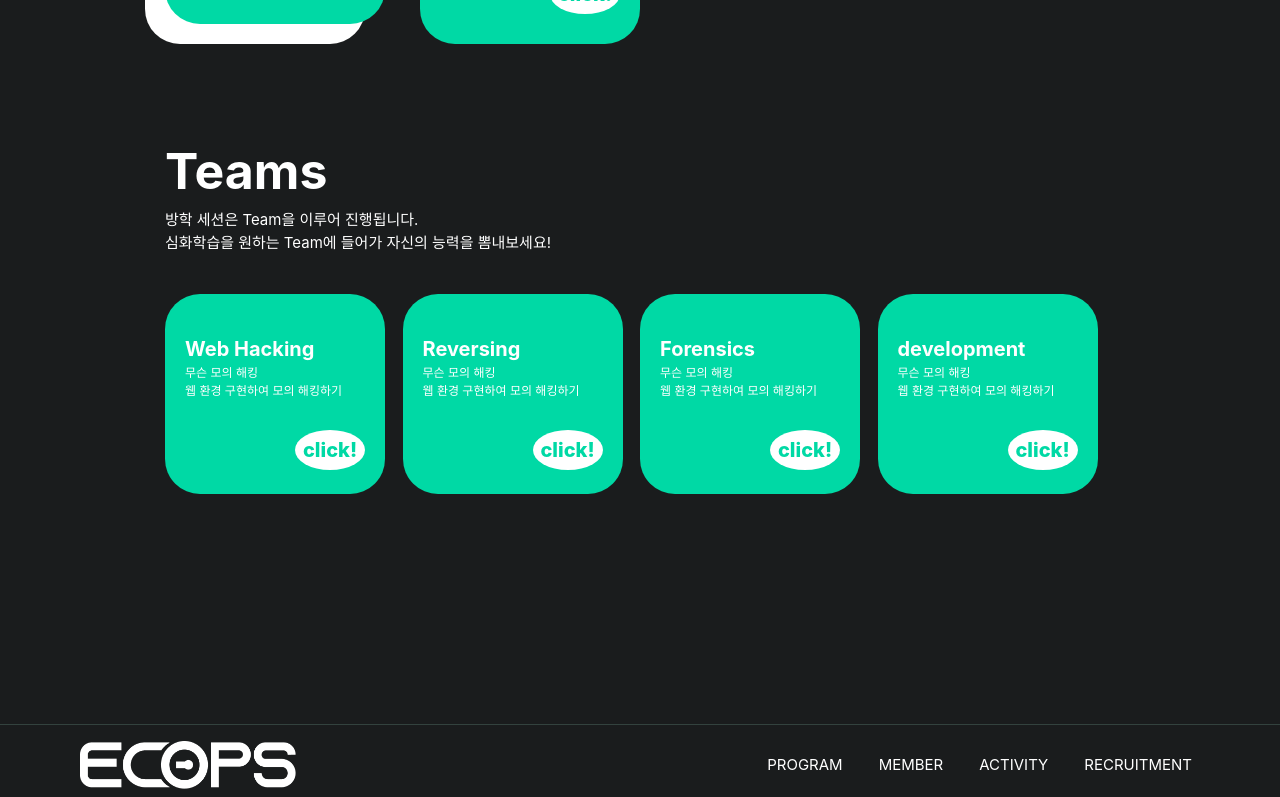
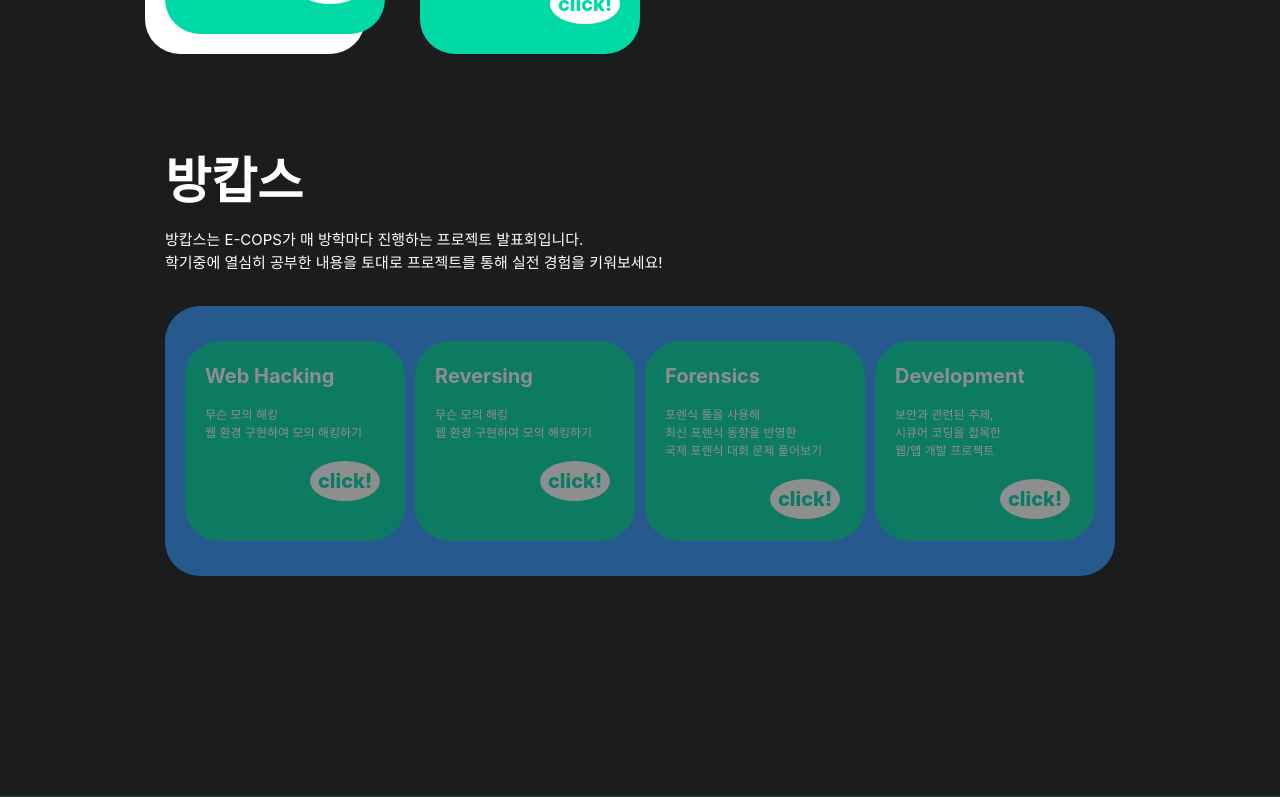
Before and after one commit to E-COPS/webv2_front, a React (Create React App) app: page /activity in a window 1280 px wide. Shown: the part 537-1334 px from the top of the page. Built offline with nearby package versions, Linux system fonts and the light colour scheme; a web font is replaced by a local one.

Commit message:
[Design] Main and Activity

```diff
--- a/package.json
+++ b/package.json
@@ -27,7 +27,6 @@
     "test": "react-scripts test",
     "eject": "react-scripts eject",
     "heroku-postbuild": "npm run build"
-
   },
   "eslintConfig": {
     "extends": [
@@ -46,5 +45,8 @@
       "last 1 firefox version",
       "last 1 safari version"
     ]
+  },
+  "devDependencies": {
+    "tailwindcss": "^3.2.7"
   }
 }
--- a/src/routes/Activity.js
+++ b/src/routes/Activity.js
@@ -5,95 +5,86 @@ import ActivityButton from '../components/ActivityButton';
 import ProfileBox from '../components/ProfileBox';
 import { useMediaQuery } from 'react-responsive';
 
-
-function Activity(){
-  const isNormal = useMediaQuery({minWidth: 319});
+function Activity() {
+  const isNormal = useMediaQuery({ minWidth: 319 });
   return (
     <body>
-    {isNormal?
+      {isNormal ? (
         <>
           <header>
-        <NavBar/>
+            <NavBar />
           </header>
           <main className={styles.mainContainer}>
             <div className={styles.contentContainer}>
               <div className={styles.columnContainer}>
-          <text className={styles.titleText}>
-            Sessions
-          </text>
+                <text className={styles.titleText}>Sessions</text>
                 <text className={styles.contentText}>
-            E-COPS의 정규 세션은 Beginner Track과 Challenger Track으로 나뉘어서 이루어집니다.<br></br>자유롭게 선택해 보세요.
+                  E-COPS의 정규 세션은 Beginner Track과 Challenger Track으로 나뉘어서 이루어집니다.<br></br>
+                  자신의 실력에 맞게 맞춤형 보안 경험을 쌓아보세요.
                 </text>
                 <div className={styles.rowContainer1}>
                   <div className={styles.mintWhiteContainer}>
                     <div className={styles.whiteBox}></div>
                     <div className={styles.mintBox1}>
-                <text className={styles.boxText}>
-                  Beginner Track
-                </text>
+                      <text className={styles.boxText}>Beginner Track</text>
                       <div className={styles.clickButton}>
-                <ActivityButton url='/Beginner'/>
+                        <ActivityButton url="/activity/Beginner" />
                       </div>
                     </div>
                   </div>
                   <div className={styles.mintBox1c}>
-              <text className={styles.boxText}>
-                Challenger Track
-              </text>
+                    <text className={styles.boxText}>Challenger Track</text>
                     <div className={styles.clickButton}>
-                <ActivityButton url='/Challenger'/>
+                      <ActivityButton url="/activity/Challenger" />
                     </div>
                   </div>
                 </div>
-          <text className={styles.titleText}>
-              Teams
-          </text>
+                <text className={styles.titleText}>방캅스</text>
                 <text className={styles.contentText}>
-          방학 세션은 Team을 이루어 진행됩니다. <br></br>심화학습을 원하는 Team에 들어가 자신의 능력을 뽐내보세요!
+                  방캅스는 E-COPS가 매 방학마다 진행하는 프로젝트 발표회입니다. <br />
+                  학기중에 열심히 공부한 내용을 토대로 프로젝트를 통해 실전 경험을 키워보세요!
                 </text>
                 <div className={styles.rowContainer2}>
                   <div className={styles.mintBox2}>
-              <text className={styles.boxText}>
-                Web Hacking
-              </text>
+                    <text className={styles.boxText}>Web Hacking</text>
                     <text className={styles.boxContentText}>
                       무슨 모의 해킹<br></br>웹 환경 구현하여 모의 해킹하기
                     </text>
                     <div className={styles.clickButton2}>
-                <ActivityButton url='/Webhacking'/>
+                      <ActivityButton url="/Webhacking" />
                     </div>
                   </div>
                   <div className={styles.mintBox2}>
-              <text className={styles.boxText}>
-                Reversing
-              </text>
+                    <text className={styles.boxText}>Reversing</text>
                     <text className={styles.boxContentText}>
                       무슨 모의 해킹<br></br>웹 환경 구현하여 모의 해킹하기
                     </text>
                     <div className={styles.clickButton2}>
-                <ActivityButton url='/Reversing'/>
+                      <ActivityButton url="/Reversing" />
                     </div>
                   </div>
                   <div className={styles.mintBox2}>
-              <text className={styles.boxText}>
-                Forensics
-              </text>
+                    <text className={styles.boxText}>Forensics</text>
                     <text className={styles.boxContentText}>
-              무슨 모의 해킹<br></br>웹 환경 구현하여 모의 해킹하기
+                      포렌식 툴을 사용해
+                      <br />
+                      최신 포렌식 동향을 반영한
+                      <br />
+                      국제 포렌식 대회 문제 풀어보기
                     </text>
                     <div className={styles.clickButton2}>
-                <ActivityButton url='/Forensic'/>
+                      <ActivityButton url="/Forensic" />
                     </div>
                   </div>
                   <div className={styles.mintBox2}>
-              <text className={styles.boxText}>
-                development
-              </text>
+                    <text className={styles.boxText}>Development</text>
                     <text className={styles.boxContentText}>
-              무슨 모의 해킹<br></br>웹 환경 구현하여 모의 해킹하기
+                      보안과 관련된 주제,
+                      <br /> 시큐어 코딩을 접목한
+                      <br /> 웹/앱 개발 프로젝트
                     </text>
                     <div className={styles.clickButton2}>
-                <ActivityButton url='/Development'/>
+                      <ActivityButton url="/Development" />
                     </div>
                   </div>
                 </div>
@@ -103,13 +94,13 @@ function Activity(){
 
           {/* bottom bars */}
           <footer>
-      <NavBar/>
-      <BottomBar/>
+            <NavBar />
+            <BottomBar />
           </footer>
         </>
-    :
+      ) : (
         <span>화면 크기를 조정해주세요.</span>
-    }
+      )}
     </body>
   );
 }
--- a/src/routes/Activity.module.css
+++ b/src/routes/Activity.module.css
@@ -36,11 +36,17 @@
 
 .rowContainer2{
   display: flex;
-  padding-top: 40px;
+  margin-top:2rem;
+  padding: 35px 10px;
   flex-direction: row;
-  justify-content: flex-start;
+  /* justify-content: flex-start; */
+  justify-content: space-evenly;
   flex-grow: 0;
   flex-wrap: wrap;
+  width: 100%;
+  background-color: #3399ff;
+  opacity: 0.5;
+  border-radius: 35px;
 
 }
 
@@ -100,10 +106,10 @@
   display: flex;
   flex-direction: column;
   text-align: left;
-  padding-top: 30px;
-  padding-left: 20px;
-  margin-right: auto;
-  margin-bottom: 10px;
+  padding : 10px 20px 0;
+  /* padding-left: 20px; */
+  /* margin-right: auto; */
+  margin-bottom: 0px;
   background-color: #00D9A5;
   width: 220px;
   height: 200px;
@@ -119,6 +125,7 @@
 }
 
 .contentText{
+  margin-top: 10px;
   font-size: 15px;
 
 }
@@ -131,6 +138,7 @@
 }
 
 .boxContentText{
+  margin-top:15px;
   font-size: 12px;
   color: white;
 }
@@ -156,8 +164,8 @@
   border-radius: 50%;
   background-color: white;
   border: transparent;
-  margin-top: 30px;
-  margin-left: 110px;
+  margin-top: 19px;
+  margin-left: 105px;
 }
 
   /* 작은 화면 */
--- a/src/routes/Home.js
+++ b/src/routes/Home.js
@@ -6,7 +6,7 @@ import logo from '../components/hspace.png';
 import { useMediaQuery } from 'react-responsive';
 
 function Home() {
-  const isTxtBar = useMediaQuery({ minWidth: 1500 });
+  const isTxtBar = useMediaQuery({ minWidth: 1500 }); // 하단 애니메이션
   const isMobile = useMediaQuery({ maxWidth: 1000 });
   return (
     <body>
@@ -32,7 +32,9 @@ function Home() {
                     <div className={styles.mainMobileContainer}>
                       <div className={styles.columnContainerMobile}>
                         <text className={styles.titleTextMobile}>
-                          WE STAN <p /> CYBER SECURITY
+                          <p>WE STAN</p>
+                          <p>CYBER</p>
+                          <p>SECURITY</p>
                         </text>
                       </div>
                       <div className={styles.columnContainerMobile}>
@@ -53,11 +55,13 @@ function Home() {
                   </>
                 ) : (
                   <>
-                    <text className={styles.titleText}>
-                      <p>WE STAN</p>
-                      <p>CYBER</p>
-                      <p>SECURITY</p>
-                    </text>
+                    <div className={styles.titleTextBox}>
+                      <text className={styles.titleText}>
+                        <p>WE STAN</p>
+                        <p>CYBER</p>
+                        <p>SECURITY</p>
+                      </text>
+                    </div>
                   </>
                 )}
               </div>
--- a/src/routes/Home.module.css
+++ b/src/routes/Home.module.css
@@ -12,6 +12,10 @@
     margin-top: 50px;
     margin-left: 300px;
     display: inline-block;
+}
+
+.titleTextBox{
+  width:
 }
 
 .titleText {
```
Also changed, not shown: tailwind.config.js (added, +8 -0 lines), 2 other files (tests, documents, lock files or other folders). Lines whose indentation alone changed are shown as unchanged.
